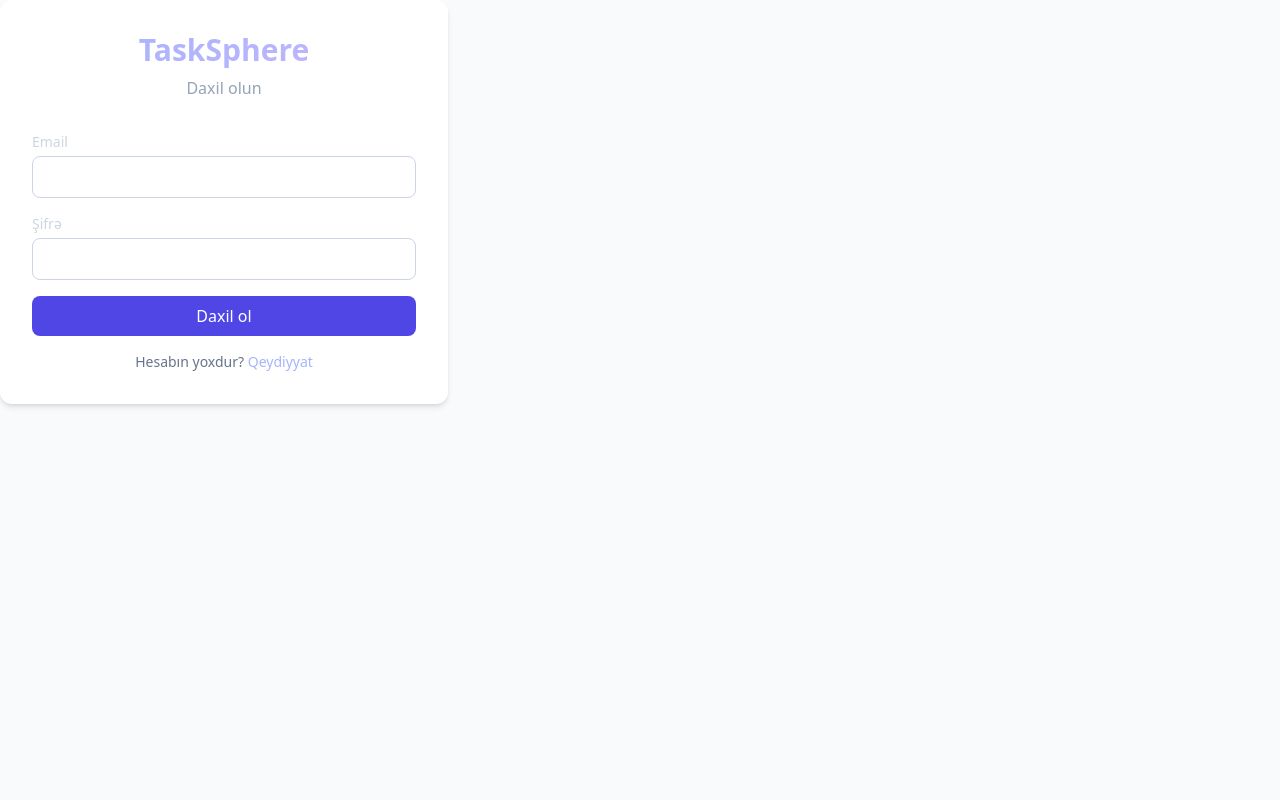
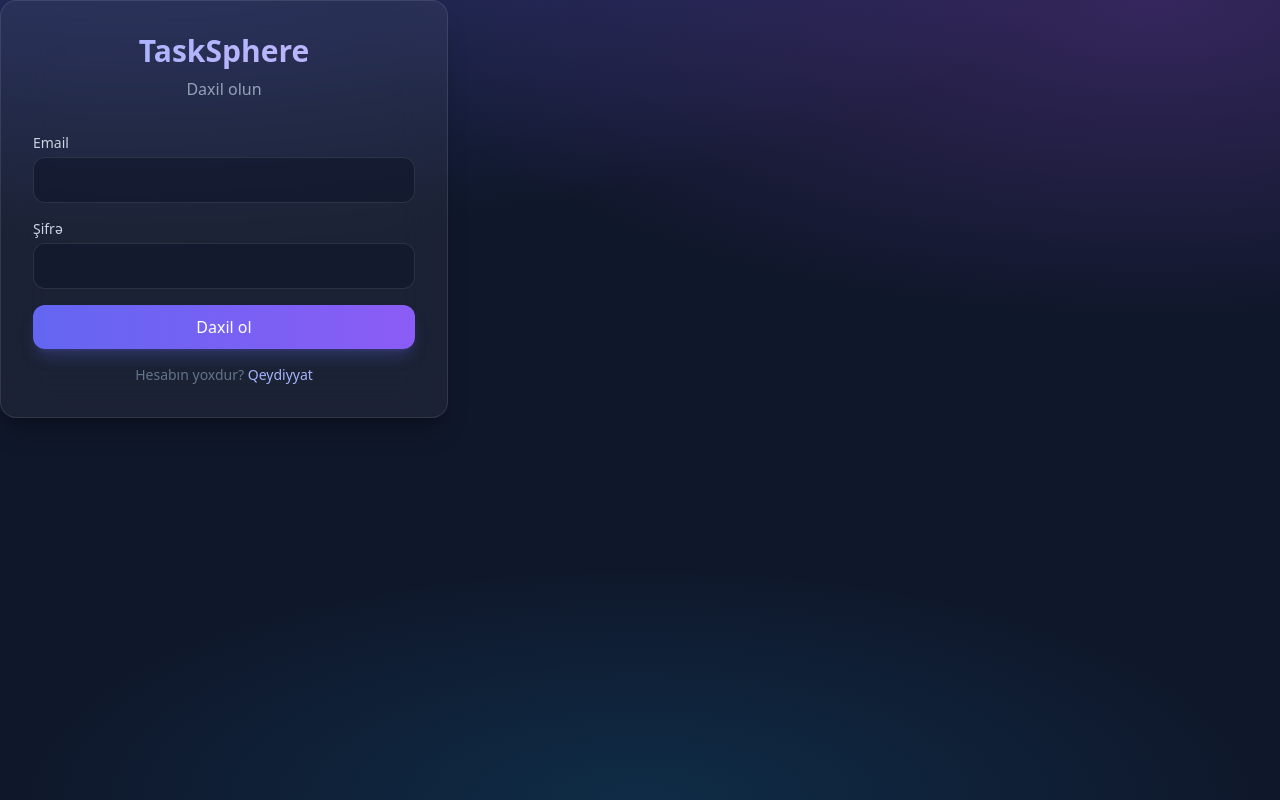
Before and after one commit to Naill-dev/devproject, a React (Vite) app: page /login in a window 1280 px wide. Built offline with nearby package versions, Linux system fonts and the light colour scheme.

Commit message:
Refactor CSS styles for improved design
Updated styles for body, buttons, input fields, and cards with new gradients and rounded styles.

```diff
--- a/src/index.css
+++ b/src/index.css
@@ -4,21 +4,66 @@
 
 @layer base {
   body {
-    @apply bg-slate-50 text-slate-800 antialiased;
+    @apply text-slate-800 antialiased min-h-screen;
+    background: #0f172a;
+    background-image:
+      radial-gradient(ellipse 80% 50% at 10% -20%, rgba(99, 102, 241, 0.35), transparent),
+      radial-gradient(ellipse 60% 40% at 90% 0%, rgba(168, 85, 247, 0.25), transparent),
+      radial-gradient(ellipse 50% 30% at 50% 100%, rgba(14, 165, 233, 0.15), transparent);
+    background-attachment: fixed;
   }
 }
 
 @layer components {
   .btn-primary {
-    @apply px-4 py-2 bg-indigo-600 text-white rounded-lg hover:bg-indigo-700 transition-colors;
+    @apply px-4 py-2.5 rounded-xl font-medium text-white
+      bg-gradient-to-r from-indigo-500 to-violet-500
+      hover:from-indigo-400 hover:to-violet-400
+      shadow-lg shadow-indigo-500/25
+      transition-all duration-200 active:scale-[0.98];
   }
+
   .btn-danger {
-    @apply px-4 py-2 bg-red-500 text-white rounded-lg hover:bg-red-600 transition-colors;
+    @apply px-4 py-2.5 rounded-xl font-medium text-white
+      bg-gradient-to-r from-rose-500 to-red-500
+      hover:from-rose-400 hover:to-red-400
+      shadow-lg shadow-rose-500/20
+      transition-all duration-200 active:scale-[0.98];
   }
+
+  .btn-ghost {
+    @apply px-4 py-2.5 rounded-xl font-medium text-slate-300
+      border border-white/10 bg-white/5
+      hover:bg-white/10 hover:text-white
+      transition-all duration-200;
+  }
+
   .input-field {
-    @apply w-full px-4 py-2 border border-slate-300 rounded-lg focus:ring-2 focus:ring-indigo-500 focus:border-indigo-500 outline-none;
+    @apply w-full px-4 py-2.5 rounded-xl outline-none
+      bg-slate-900/60 border border-white/10 text-slate-100
+      placeholder:text-slate-500
+      focus:ring-2 focus:ring-indigo-500/50 focus:border-indigo-400/50
+      transition-all duration-200;
   }
+
   .card {
-    @apply bg-white p-6 rounded-xl shadow-md hover:shadow-lg transition-shadow;
+    @apply rounded-2xl border border-white/10
+      bg-white/5 backdrop-blur-xl
+      shadow-xl shadow-black/20
+      transition-all duration-300;
+  }
+
+  .glass-panel {
+    @apply rounded-2xl border border-white/10
+      bg-slate-900/40 backdrop-blur-xl;
+  }
+
+  .stat-card {
+    @apply card p-5 relative overflow-hidden;
+  }
+
+  .stat-card::after {
+    content: '';
+    @apply absolute -right-4 -top-4 w-24 h-24 rounded-full opacity-20 blur-2xl;
   }
 }
```
